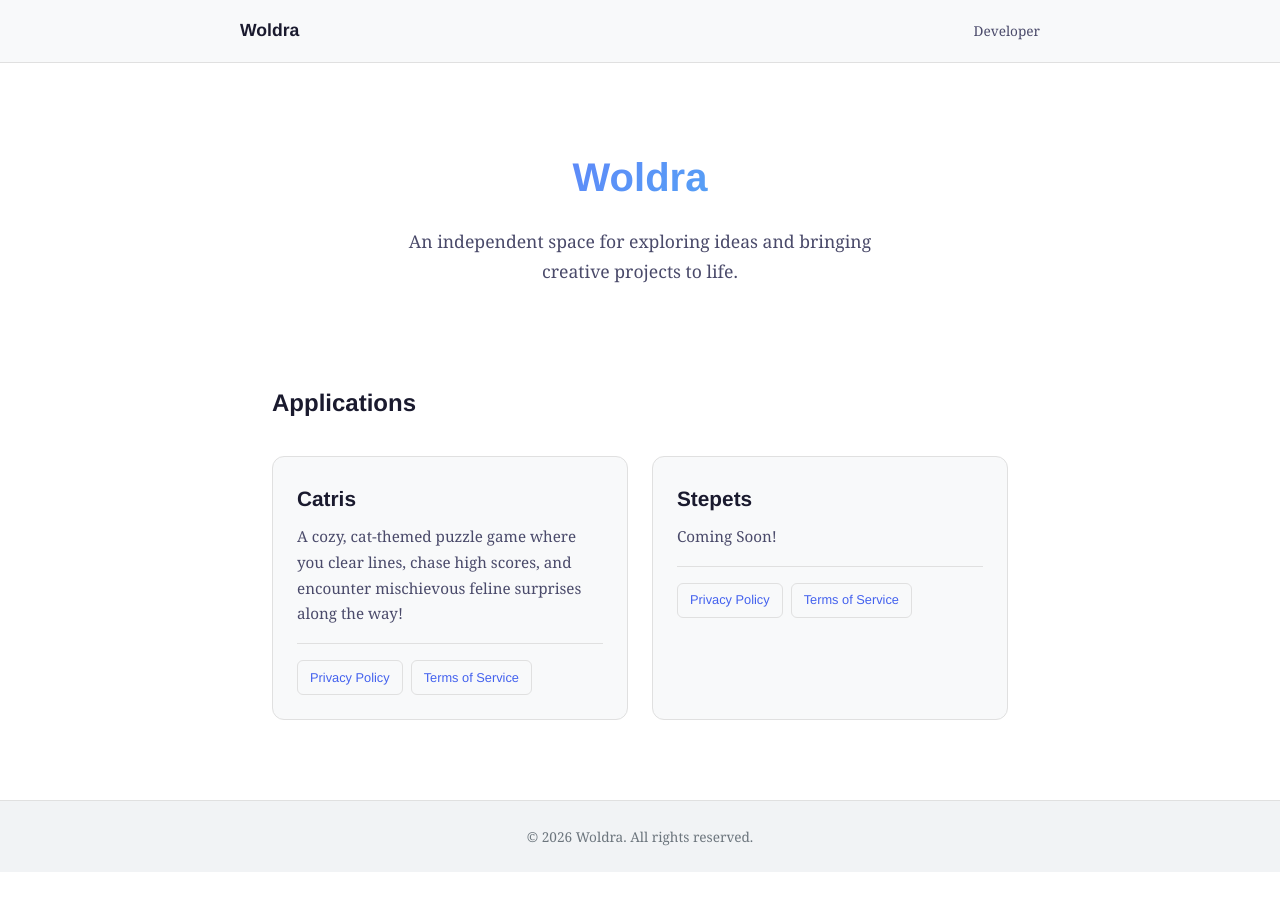
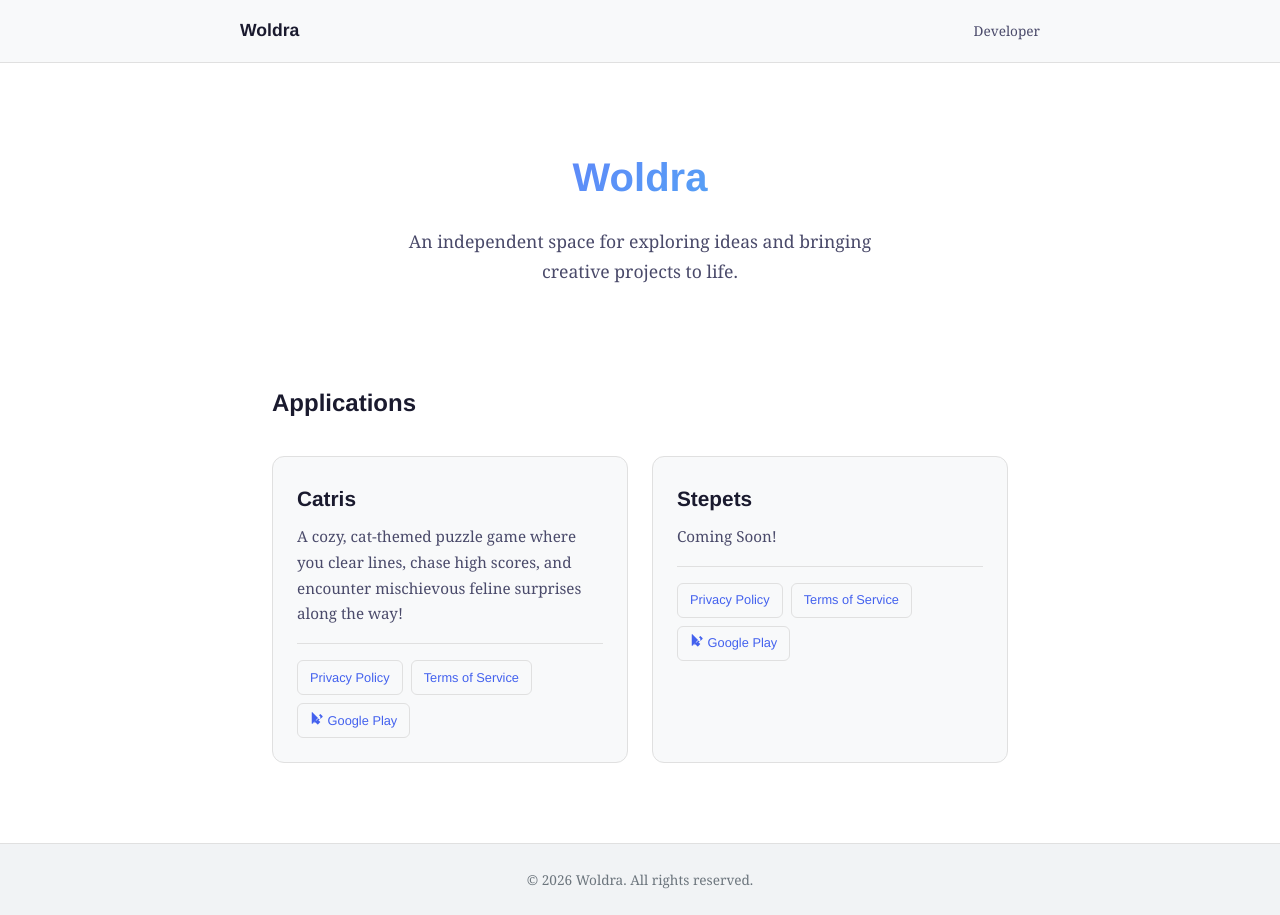
Before and after one commit to FangerZero/apps, a plain HTML site: page index.html in a window 1280 px wide. Before the commit the page ends 872 px from the top, so only its background shows below. Drawn offline with Linux system fonts and the light colour scheme.

Commit message:
feat: placeholder link to goolge Playstore

```diff
--- a/index.html
+++ b/index.html
@@ -126,6 +126,10 @@
         <div class="links">
           <a href="/catris/privacyPolicy">Privacy Policy</a>
           <a href="/catris/termsOfService">Terms of Service</a>
+          <a href="https://play.google.com/store/apps/details?id=com.woldra.catris" target="_blank" rel="noopener noreferrer">
+            <svg width="14" height="14" viewBox="0 0 24 24" fill="currentColor"><path d="M3.609 1.814L13.792 12 3.61 22.186a.996.996 0 0 1-.61-.92V2.734a1 1 0 0 1 .609-.92zm10.89 10.893l2.302 2.302-10.937 6.333 8.635-8.635zm3.199-3.199L15.4 7.39 17.702 5.09 21.39 8.777a1.001 1.001 0 0 1 0 1.414l-3.692 3.692zM15.4 16.61l2.302 2.302-3.688 3.688a1.001 1.001 0 0 1-1.414 0L5.09 15.4 15.4 16.61z"/></svg>
+            Google Play
+          </a>
         </div>
       </div>
 
@@ -136,6 +140,10 @@
         <div class="links">
           <a href="/stepets/privacyPolicy">Privacy Policy</a>
           <a href="/stepets/termsOfService">Terms of Service</a>
+          <a href="https://play.google.com/store/apps/details?id=com.woldra.stepets" target="_blank" rel="noopener noreferrer">
+            <svg width="14" height="14" viewBox="0 0 24 24" fill="currentColor"><path d="M3.609 1.814L13.792 12 3.61 22.186a.996.996 0 0 1-.61-.92V2.734a1 1 0 0 1 .609-.92zm10.89 10.893l2.302 2.302-10.937 6.333 8.635-8.635zm3.199-3.199L15.4 7.39 17.702 5.09 21.39 8.777a1.001 1.001 0 0 1 0 1.414l-3.692 3.692zM15.4 16.61l2.302 2.302-3.688 3.688a1.001 1.001 0 0 1-1.414 0L5.09 15.4 15.4 16.61z"/></svg>
+            Google Play
+          </a>
         </div>
       </div>
     </div>
```
